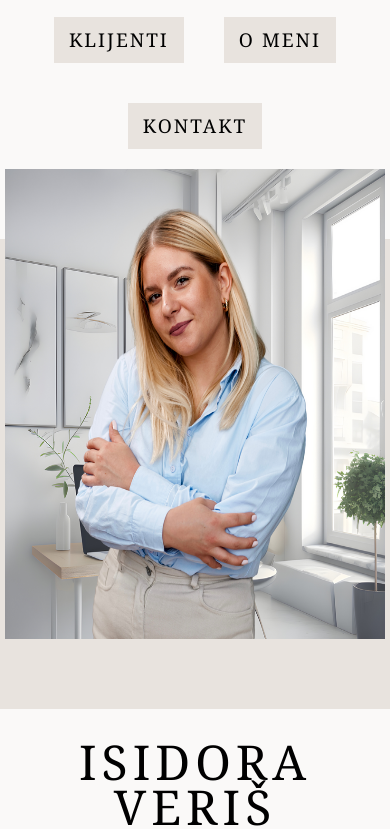
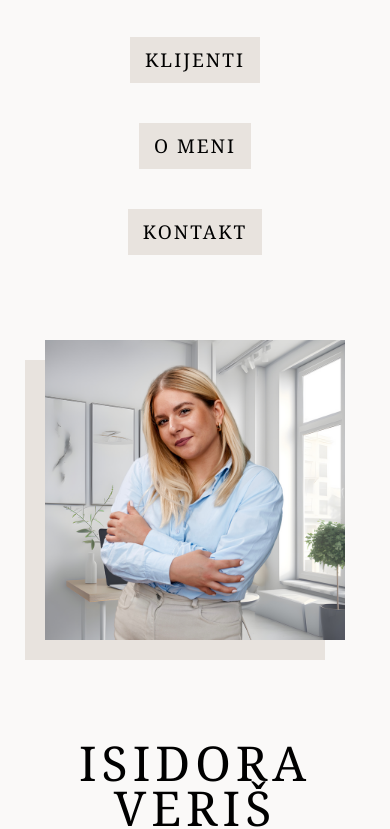
Before and after one commit to djluka/isidora-veris, a plain HTML site: page index.html in a window 390 px wide. Shown: the part 46-875 px from the top of the page. Drawn offline with Linux system fonts and the light colour scheme.

Commit message:
responsive

```diff
--- a/main.css
+++ b/main.css
@@ -29,7 +29,6 @@ nav {
     flex-wrap: wrap;
     padding: 5px;
     text-align: center;
-
 }
 
 nav p {
@@ -46,11 +45,10 @@ nav menu {
     justify-content: center;
     align-items: center;
     flex-wrap: wrap;
-    width: 550px;
+    max-width: 550px;
 
 }
 
-/* button responsive  */
 
 nav menu button {
     font-size: 19px;
@@ -77,7 +75,6 @@ section.header {
 
 }
 
-/* img responsive  */
 section.header .proffile-wrapper {
     position: relative;
     width: 470px;
@@ -165,3 +162,66 @@ section.header .text .boo p {
     text-decoration: none;
     color: black;
 }
+@media only screen and (max-width: 650px) {
+
+
+    nav {
+        height: 100%;
+        display: flex;
+        justify-content: space-around;
+        align-items: center;
+        flex-wrap: wrap;
+        padding: 5px;
+        text-align: center;
+    }
+
+    nav menu {
+        margin-top: 20px;
+        display: flex;
+        flex-direction: column;
+        justify-content: center;
+        align-items: center;
+        flex-wrap: wrap;
+        max-width: 550px;
+
+    }
+
+
+section.header .proffile-wrapper {
+    position: relative;
+    width: 300px;
+    height: 300px;
+    display: block;
+
+    margin: 50px auto;
+
+}
+
+section.header img.profile {
+    width: 100%;
+    height: 100%;
+    display: block;
+    z-index: 1;
+}
+
+/* section.header .proffile-wrapper::after {
+    content: "";
+    display: none;
+
+} */
+section.header .proffile-wrapper::after {
+    content: "";
+    display: block;
+
+    width: 300px;
+    height: 300px;
+
+    display: block;
+    background-color: #e8e3de;
+    position: absolute;
+    top: 20px;
+    left: -20px;
+
+    z-index: -1;
+}
+  }
```
Also changed, not shown: index.html (+2 -0 lines).
